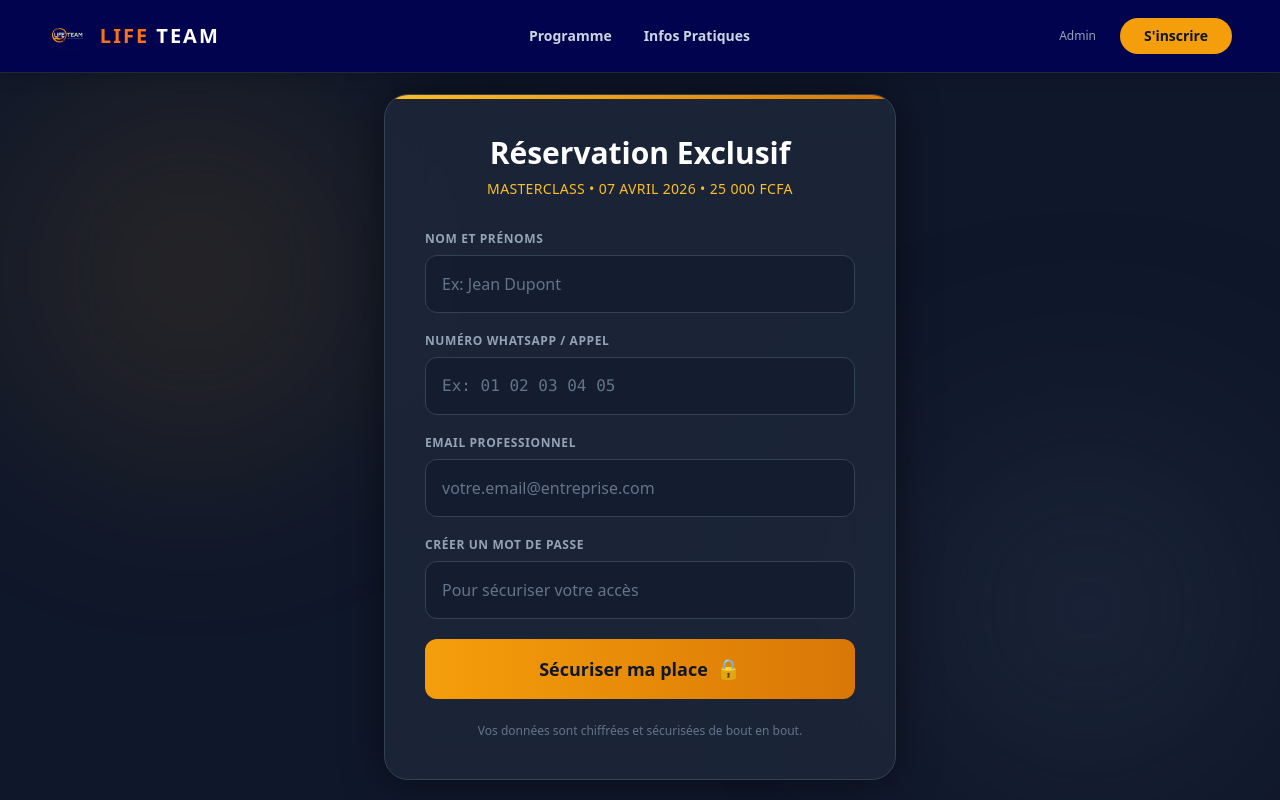
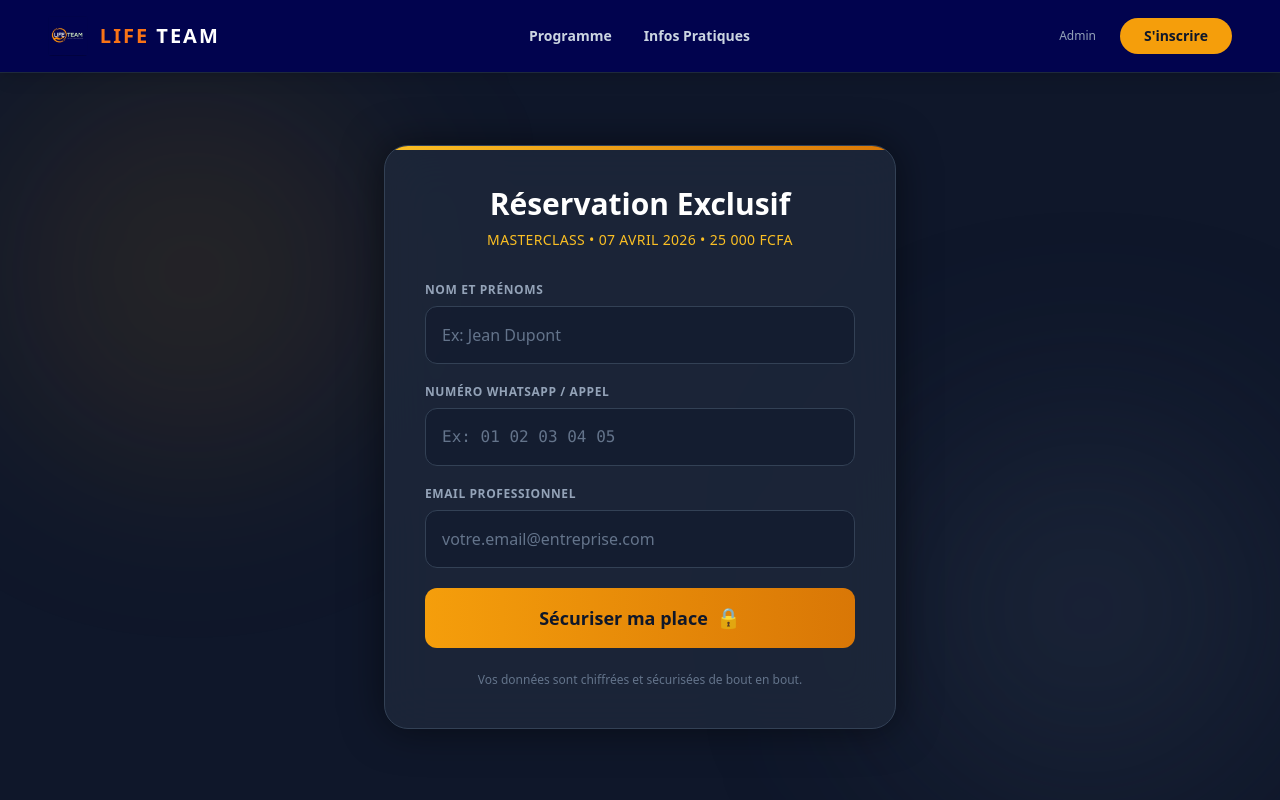
Before and after one commit to Peace225/projet-formation, a React (Vite) app in the folder frontend/: page /register in a window 1280 px wide. Shown: the top 800 px of the page. Built offline with nearby package versions, Linux system fonts and the light colour scheme.

Commit message:
Ajout gitignore pour node_modules

```diff
--- a/frontend/src/pages/Register.jsx
+++ b/frontend/src/pages/Register.jsx
@@ -81,13 +81,6 @@ export default function Register() {
                 onChange={(e) => setFormData({...formData, email: e.target.value})} />
             </div>
 
-            <div>
-              <label className="block text-xs font-bold text-slate-400 uppercase tracking-wider mb-2">Créer un mot de passe</label>
-              <input type="password" required
-                className="w-full bg-slate-900/50 text-white p-4 border border-slate-700 rounded-xl focus:ring-2 focus:ring-amber-500 focus:border-amber-500 outline-none transition-all placeholder-slate-500"
-                placeholder="Pour sécuriser votre accès"
-                onChange={(e) => setFormData({...formData, password: e.target.value})} />
-            </div>
 
             <button type="submit" disabled={loading}
               className="w-full bg-gradient-to-r from-amber-500 to-amber-600 text-slate-900 py-4 mt-6 rounded-xl font-extrabold text-lg hover:shadow-[0_0_20px_rgba(245,158,11,0.4)] transition-all disabled:opacity-50 disabled:cursor-not-allowed flex justify-center items-center gap-2">
```
